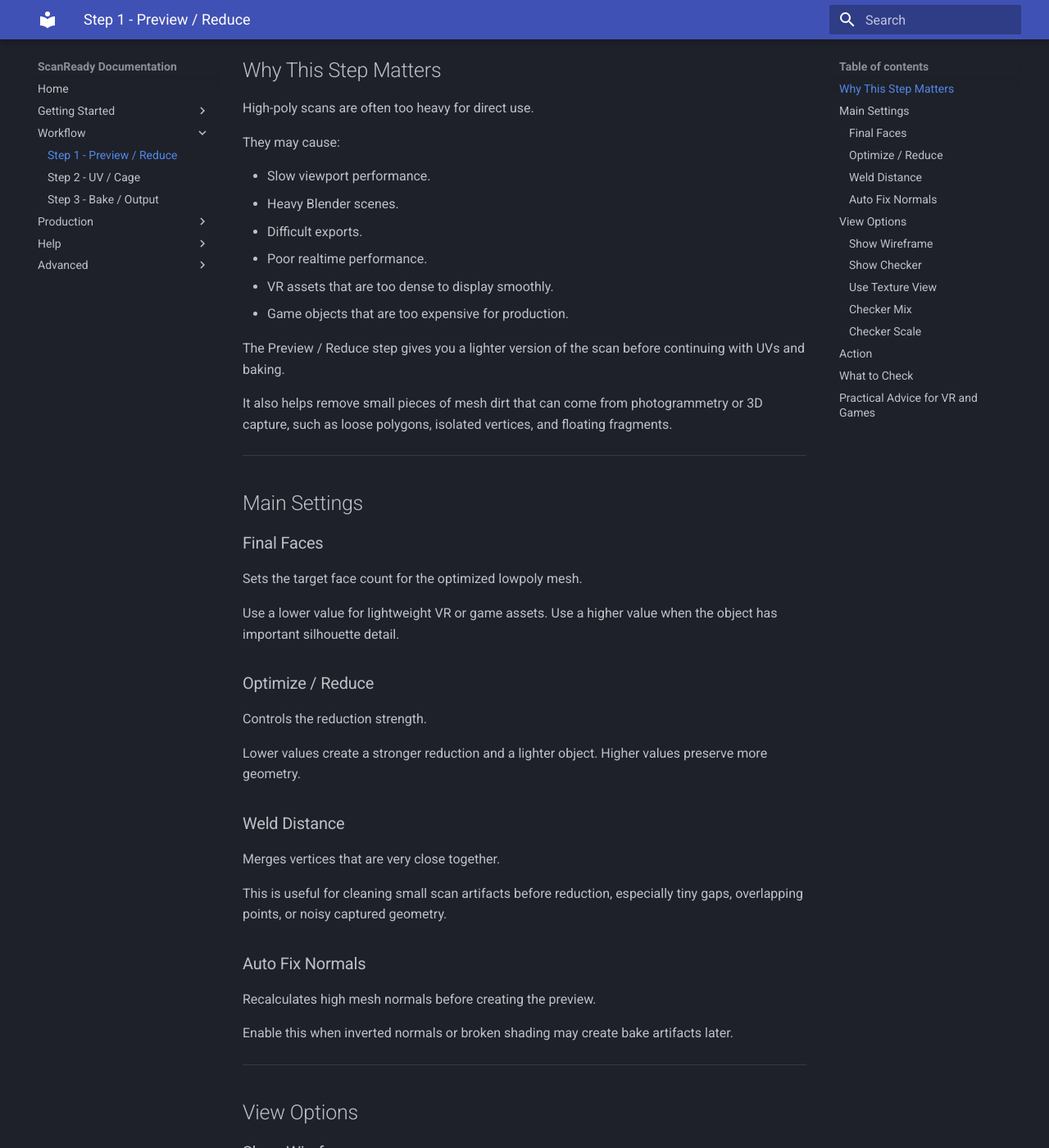
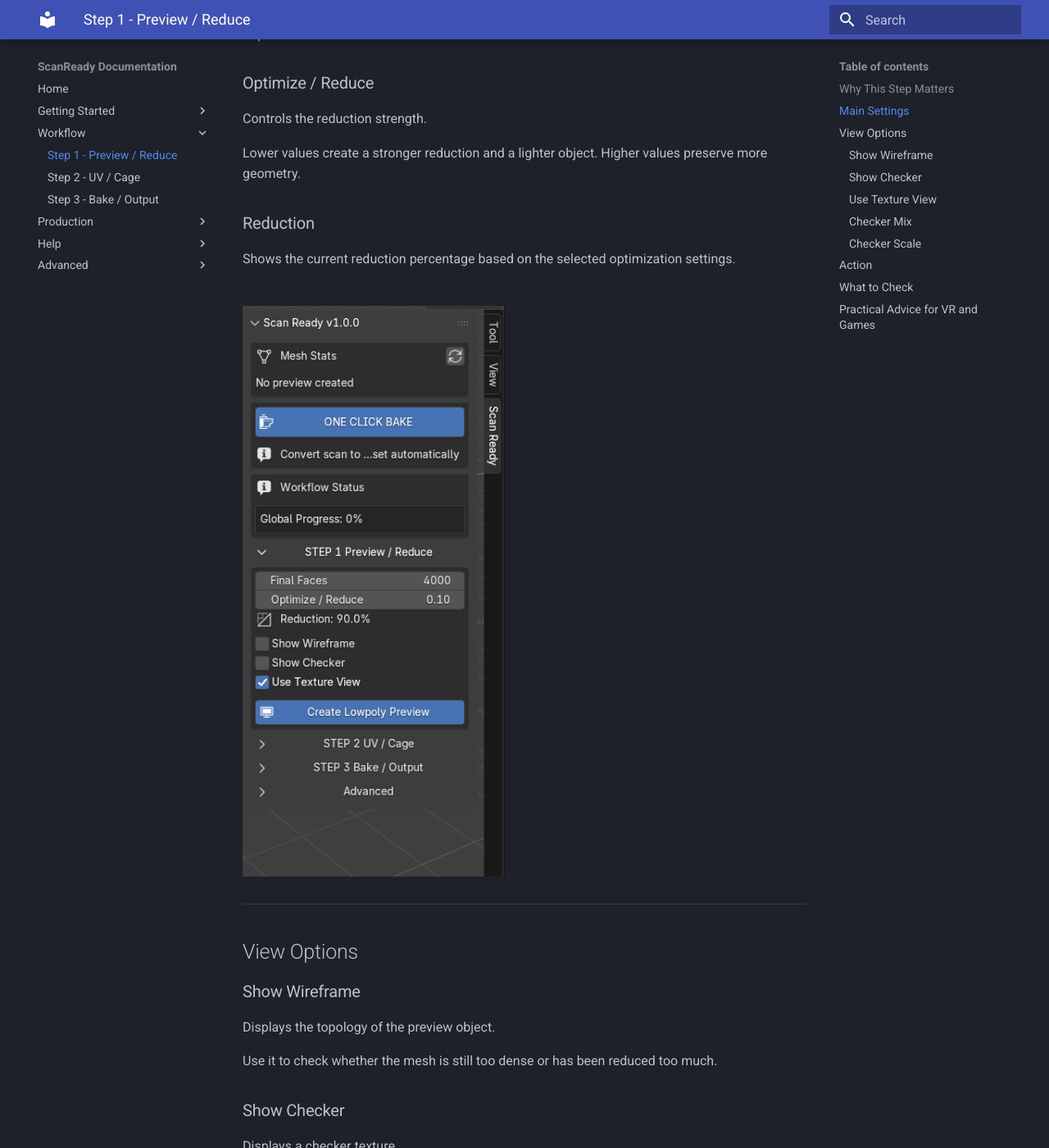
Before and after one commit to marioschiano/scanready-docs, an MkDocs documentation site: the page built from docs/step1.md, in a window 1280 px wide and 1400 px high, scrolled down 1194 px. Shown: the whole window at 82% size. Built offline with MkDocs 1.6.1 and Material for MkDocs 9.7.7, drawn with Linux system fonts in a browser that asks for light colours.

Commit message:
Move Step 1 image to main settings

```diff
--- a/docs/step1.md
+++ b/docs/step1.md
@@ -1,32 +1,12 @@
 # Step 1 - Preview / Reduce
 
-<div style="display:flex; flex-wrap:wrap; gap:28px; align-items:flex-start;">
+Step 1 creates an optimized lowpoly preview from the selected high-poly scan.
 
-<div style="flex:1 1 360px; min-width:260px;">
+This is the first important step when preparing a scanned object for **VR, AR, videogames, realtime visualization, or interactive scenes**. A raw scan can contain a very high number of polygons, making it difficult to move, preview, export, or use in realtime.
 
-<p>
-Step 1 creates an optimized lowpoly preview from the selected high-poly scan.
-</p>
+ScanReady first cleans common scan debris, then reduces the model while keeping the overall shape and visual identity of the original scan.
 
-<p>
-This is the first important step when preparing a scanned object for <strong>VR, AR, videogames, realtime visualization, or interactive scenes</strong>. A raw scan can contain a very high number of polygons, making it difficult to move, preview, export, or use in realtime.
-</p>
-
-<p>
-ScanReady first cleans common scan debris, then reduces the model while keeping the overall shape and visual identity of the original scan.
-</p>
-
-<p>
 This cleanup can remove loose polygons, floating fragments, isolated vertices, and small unwanted mesh artifacts before the lowpoly preview is generated.
-</p>
-
-</div>
-
-<div style="flex:0 0 320px; text-align:center;">
-  <img src="../img/step1-preview-reduce.png" alt="ScanReady Step 1 Preview Reduce panel with Create Lowpoly Preview button" style="width:320px; max-width:100%;">
-</div>
-
-</div>
 
 ---
 
@@ -51,29 +31,43 @@
 
 ## Main Settings
 
-### Final Faces
+<div style="display:flex; flex-wrap:wrap; gap:28px; align-items:flex-start;">
 
+<div style="flex:1 1 360px; min-width:260px;">
+
+<h3>Final Faces</h3>
+
+<p>
 Sets the target face count for the optimized lowpoly mesh.
+</p>
 
+<p>
 Use a lower value for lightweight VR or game assets. Use a higher value when the object has important silhouette detail.
+</p>
 
-### Optimize / Reduce
+<h3>Optimize / Reduce</h3>
 
+<p>
 Controls the reduction strength.
+</p>
 
+<p>
 Lower values create a stronger reduction and a lighter object. Higher values preserve more geometry.
+</p>
 
-### Weld Distance
+<h3>Reduction</h3>
 
-Merges vertices that are very close together.
+<p>
+Shows the current reduction percentage based on the selected optimization settings.
+</p>
 
-This is useful for cleaning small scan artifacts before reduction, especially tiny gaps, overlapping points, or noisy captured geometry.
+</div>
 
-### Auto Fix Normals
+<div style="flex:0 0 320px; text-align:center;">
+  <img src="../img/step1-preview-reduce.png" alt="ScanReady Step 1 Preview Reduce panel with Create Lowpoly Preview button" style="width:320px; max-width:100%;">
+</div>
 
-Recalculates high mesh normals before creating the preview.
-
-Enable this when inverted normals or broken shading may create bake artifacts later.
+</div>
 
 ---
 
```
